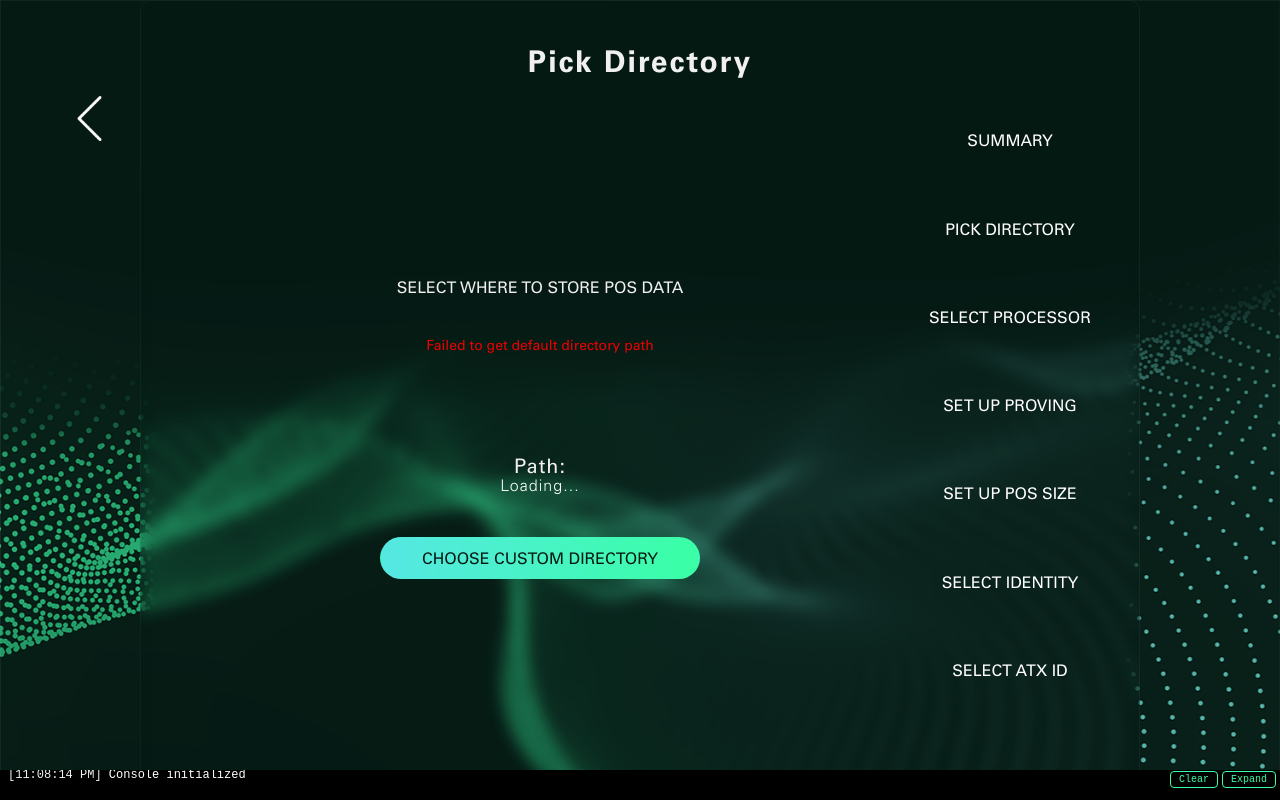
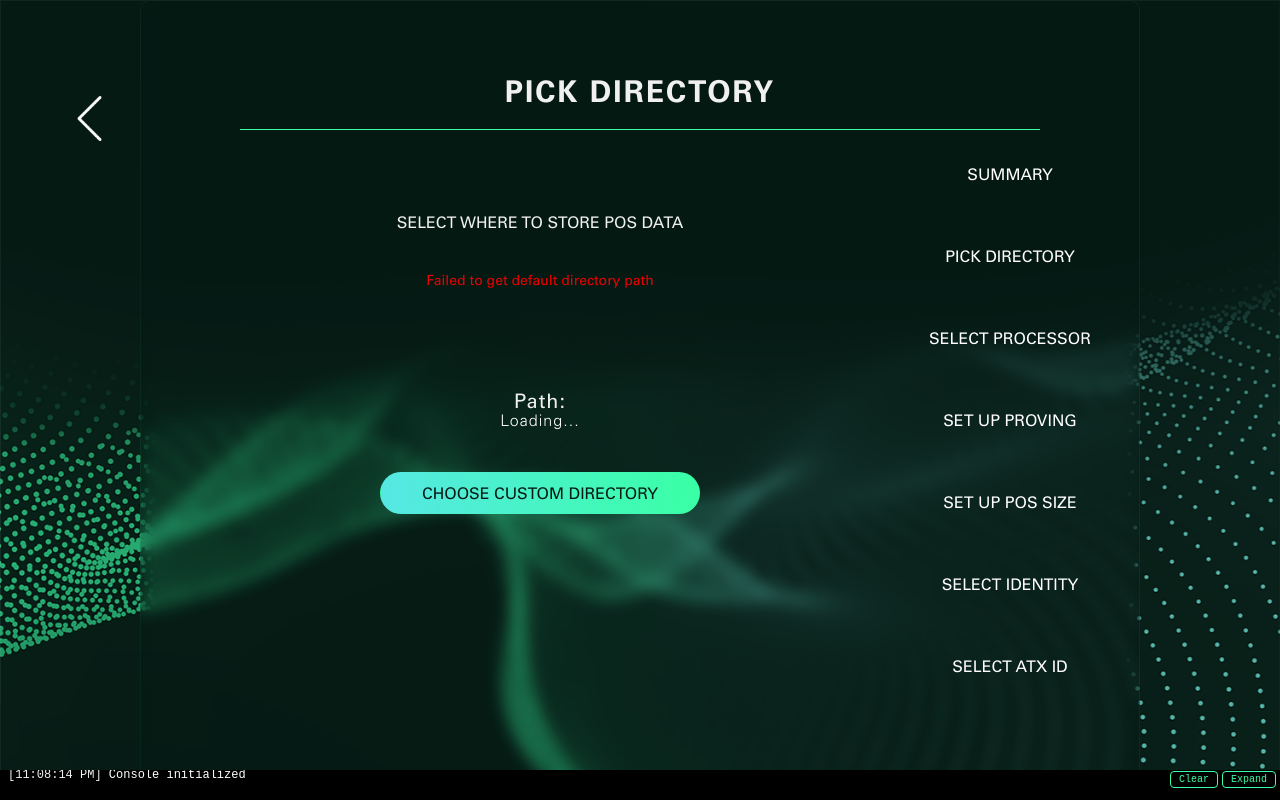
Before and after one commit to spacemeshos/sm-init-app-v2, a React (Create React App) app: page /generate in a window 1280 px wide. Built offline with nearby package versions, Linux system fonts and the light colour scheme.

Commit message:
fix spacing and position

```diff
--- a/src/components/pos/POSSummary.tsx
+++ b/src/components/pos/POSSummary.tsx
@@ -21,7 +21,7 @@ const Container = styled.div`
   width: 700px;
   height: 600px;
   position: absolute;
-  top: 0px;
+  top: 40px;
 `;
 
 const SummarySection = styled.div`
--- a/src/pages/Generate.tsx
+++ b/src/pages/Generate.tsx
@@ -66,7 +66,7 @@ const SetupContainer = styled.div`
   height: 650px;
   position: absolute;
   left: 0px;
-  top: 10%;
+  top: 40px;
   display: flex;
   align-items: flex-start;
   align-content: center;
@@ -77,8 +77,8 @@ const SetupContainer = styled.div`
 const ButtonColumn = styled.div`
   position: absolute;
   width: 200px;
-  height: 650px;
-  top: 10%;
+  height: 600px;
+  top: 120px;
   right: 30px;
   display: flex;
   flex-direction: column;
@@ -90,10 +90,15 @@ const TextWrapper = styled.div`
   display: flex;
   flex-direction: row;
   justify-content: center;
+  align-content: center;
   position: absolute;
-  top: 20px;
+  top: 50px;
   left: 50%;
+  height: 80px;
+  width: 80%;
   transform: translateX(-50%);
+  text-transform: uppercase;
+  border-bottom: 1px solid ${Colors.greenLight};
 `;
 
 const ErrorMessage = styled.div`
```
